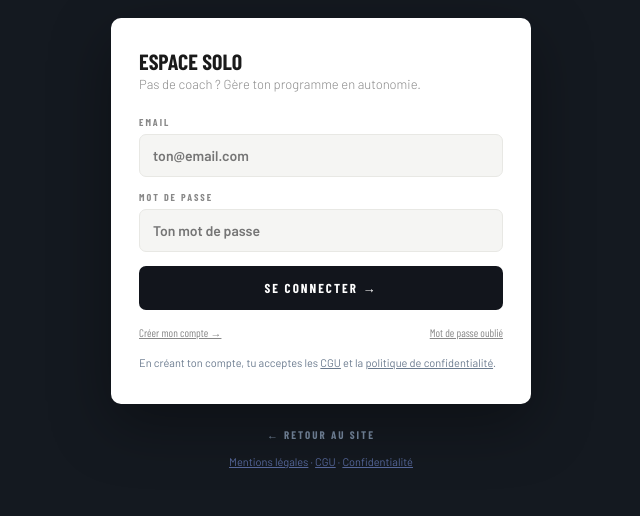
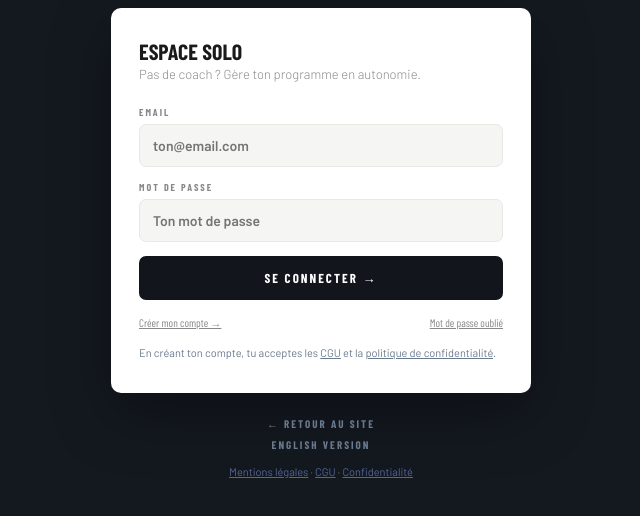
Before and after one commit to Avid-Performance-Lab/site-avid, a plain HTML site: page membre-solo/index.html in a window 1280 px wide. Shown: the part 188-704 px from the top of the page, without its empty margins (319-959 px from the left). Drawn offline with nearby package versions, Linux system fonts and the light colour scheme; a web font is replaced by a local one.

Commit message:
Add files via upload

```diff
--- a/membre-solo/index.html
+++ b/membre-solo/index.html
@@ -227,6 +227,7 @@
 </div>
 
 <a class="back-link bc" href="https://avidlab.fr">← Retour au site</a>
+<a class="back-link bc" href="/en/membre-solo/" hreflang="en" lang="en" style="margin-top:8px">English version</a>
 <p class="legal-foot"><a href="https://avidlab.fr/legal#mentions-legales">Mentions légales</a> · <a href="https://avidlab.fr/legal#cgu">CGU</a> · <a href="https://avidlab.fr/legal#confidentialite">Confidentialité</a></p>
 
 <script type="module">
```
